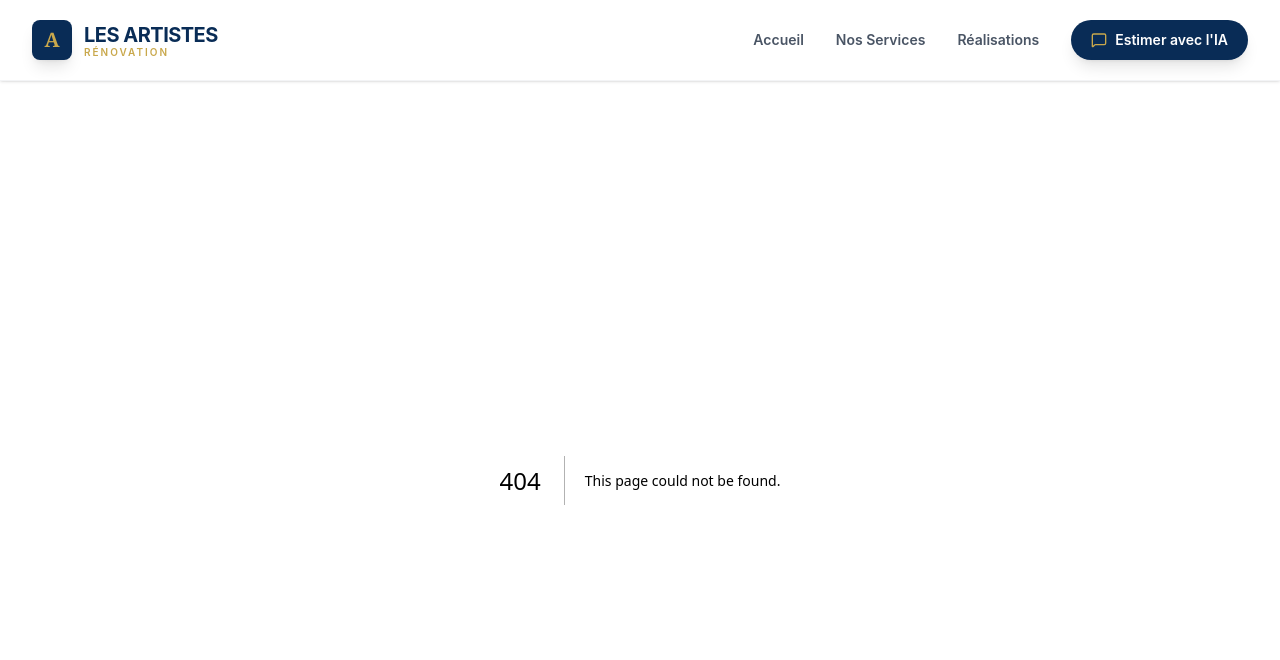
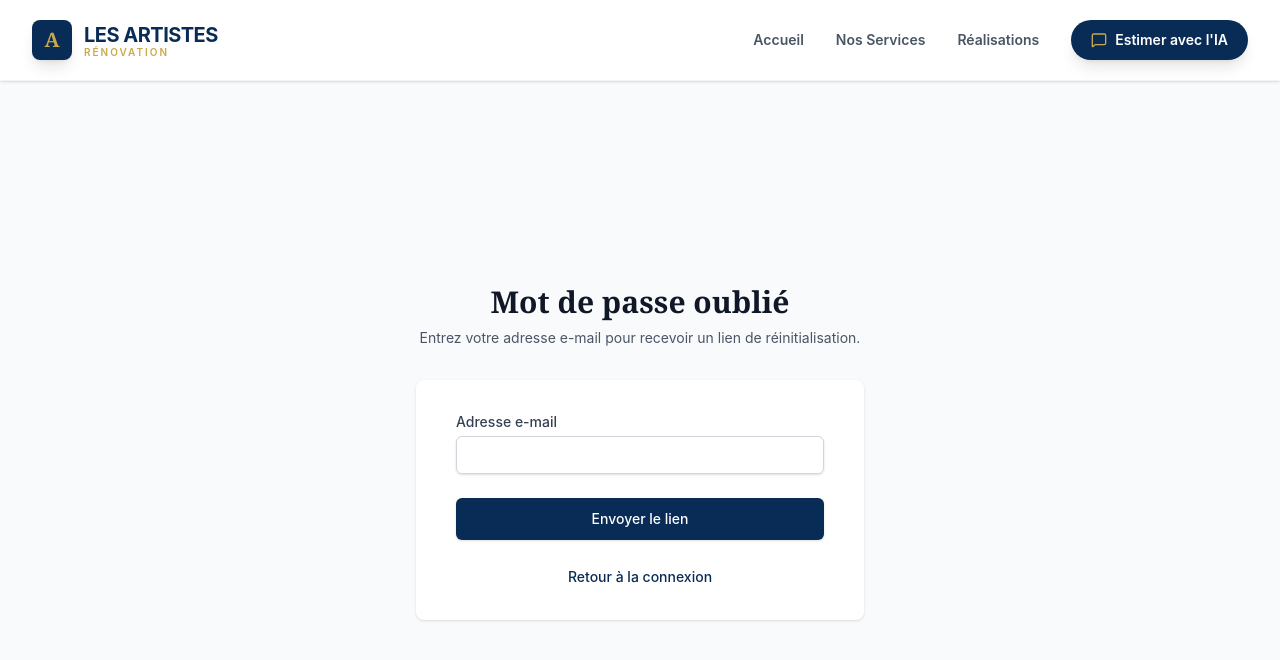
Before and after one commit to Safaa-Ettalhi/R-novation, a Next.js app: page /auth/forgot-password in a window 1280 px wide. Before the commit this address had no page. Shown: the top 660 px of the page. Built offline with nearby package versions, Linux system fonts and the light colour scheme.

Commit message:
Add ForgotPasswordPage component for password reset functionality

```diff
--- /dev/null
+++ b/src/app/auth/forgot-password/page.tsx
@@ -0,0 +1,97 @@
+'use client';
+
+import { useState } from 'react';
+import { supabase, isSupabaseConfigured } from '@/lib/supabase';
+import Link from 'next/link';
+
+export default function ForgotPasswordPage() {
+  const [email, setEmail] = useState('');
+  const [loading, setLoading] = useState(false);
+  const [message, setMessage] = useState<{ type: 'ok' | 'err'; text: string } | null>(null);
+
+  const handleResetRequest = async (e: React.FormEvent) => {
+    e.preventDefault();
+    setMessage(null);
+    if (!isSupabaseConfigured) {
+      setMessage({ type: 'err', text: 'Supabase n’est pas configuré.' });
+      return;
+    }
+    setLoading(true);
+
+    try {
+      const origin = typeof window !== 'undefined' ? window.location.origin : '';
+      const { error } = await supabase.auth.resetPasswordForEmail(email, {
+        redirectTo: `${origin}/auth/reset-password`,
+      });
+
+      if (error) throw error;
+
+      setMessage({
+        type: 'ok',
+        text: 'Si ce compte existe, un lien de réinitialisation a été envoyé à cette adresse e-mail.'
+      });
+      setEmail('');
+    } catch (err: unknown) {
+      const msg = err instanceof Error ? err.message : 'Une erreur est survenue.';
+      setMessage({ type: 'err', text: msg });
+    } finally {
+      setLoading(false);
+    }
+  };
+
+  return (
+    <div className="min-h-[calc(100vh-5rem)] bg-gray-50 flex flex-col justify-center py-12 sm:px-6 lg:px-8">
+      <div className="sm:mx-auto sm:w-full sm:max-w-md">
+        <h2 className="mt-6 text-center text-3xl font-extrabold text-gray-900 font-serif">
+          Mot de passe oublié
+        </h2>
+        <p className="mt-2 text-center text-sm text-gray-600">
+          Entrez votre adresse e-mail pour recevoir un lien de réinitialisation.
+        </p>
+      </div>
+
+      <div className="mt-8 sm:mx-auto sm:w-full sm:max-w-md">
+        <div className="bg-white py-8 px-4 shadow sm:rounded-lg sm:px-10">
+          {message && (
+            <div className={`mb-6 px-4 py-3 rounded-md text-sm ${
+              message.type === 'ok' ? 'bg-green-50 border border-green-200 text-green-800' : 'bg-red-50 border border-red-200 text-red-600'
+            }`}>
+              {message.text}
+            </div>
+          )}
+
+          <form className="space-y-6" onSubmit={handleResetRequest}>
+            <div>
+              <label className="block text-sm font-medium text-gray-700">Adresse e-mail</label>
+              <div className="mt-1">
+                <input
+                  type="email"
+                  required
+                  value={email}
+                  onChange={(e) => setEmail(e.target.value)}
+                  className="appearance-none block w-full px-3 py-2 border border-gray-300 rounded-md shadow-sm placeholder-gray-400 focus:outline-none focus:ring-primary focus:border-primary sm:text-sm"
+                />
+              </div>
+            </div>
+
+            <div>
+              <button
+                type="submit"
+                disabled={loading}
+                className="w-full flex justify-center py-2.5 px-4 border border-transparent rounded-md shadow-sm text-sm font-medium text-white bg-primary hover:bg-primaryLight focus:outline-none focus:ring-2 focus:ring-offset-2 focus:ring-primary transition disabled:opacity-50"
+              >
+                {loading ? 'Envoi en cours...' : 'Envoyer le lien'}
+              </button>
+            </div>
+          </form>
+
+          <div className="mt-6 text-center">
+            <Link href="/auth/login" className="text-sm font-medium text-primary hover:text-primaryLight transition">
+              Retour à la connexion
+            </Link>
+          </div>
+        </div>
+      </div>
+    </div>
+  );
+}
```
